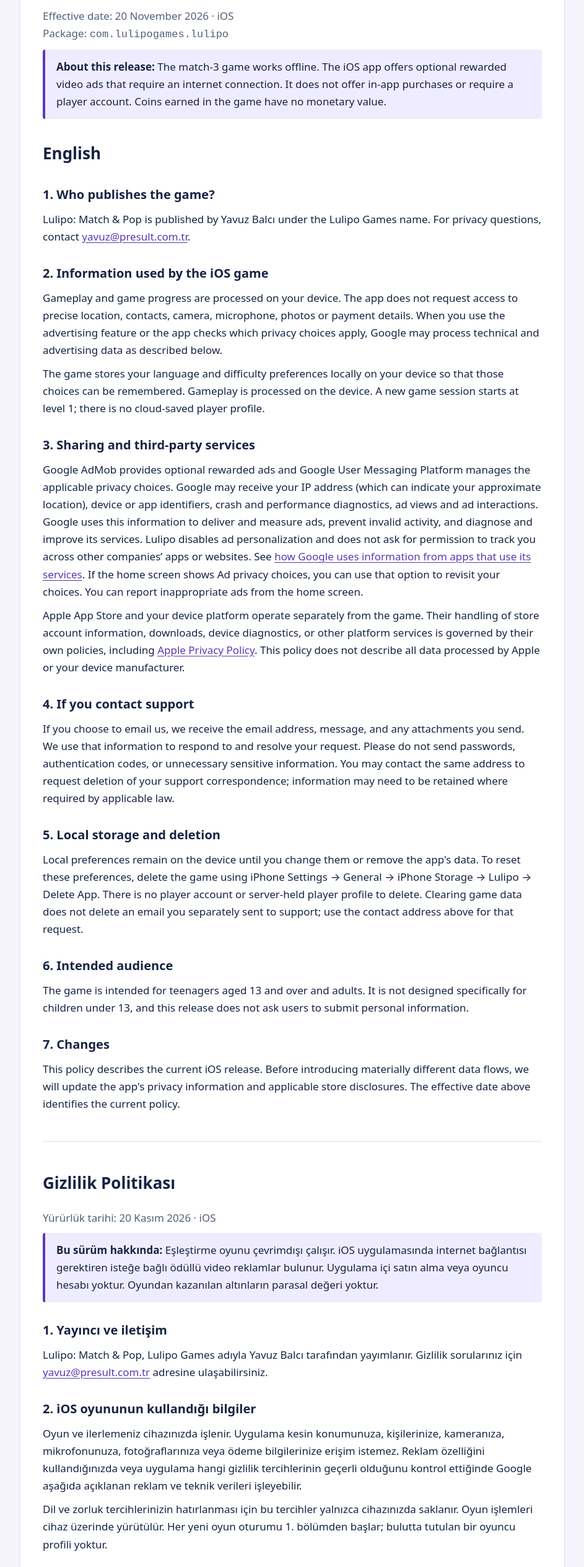
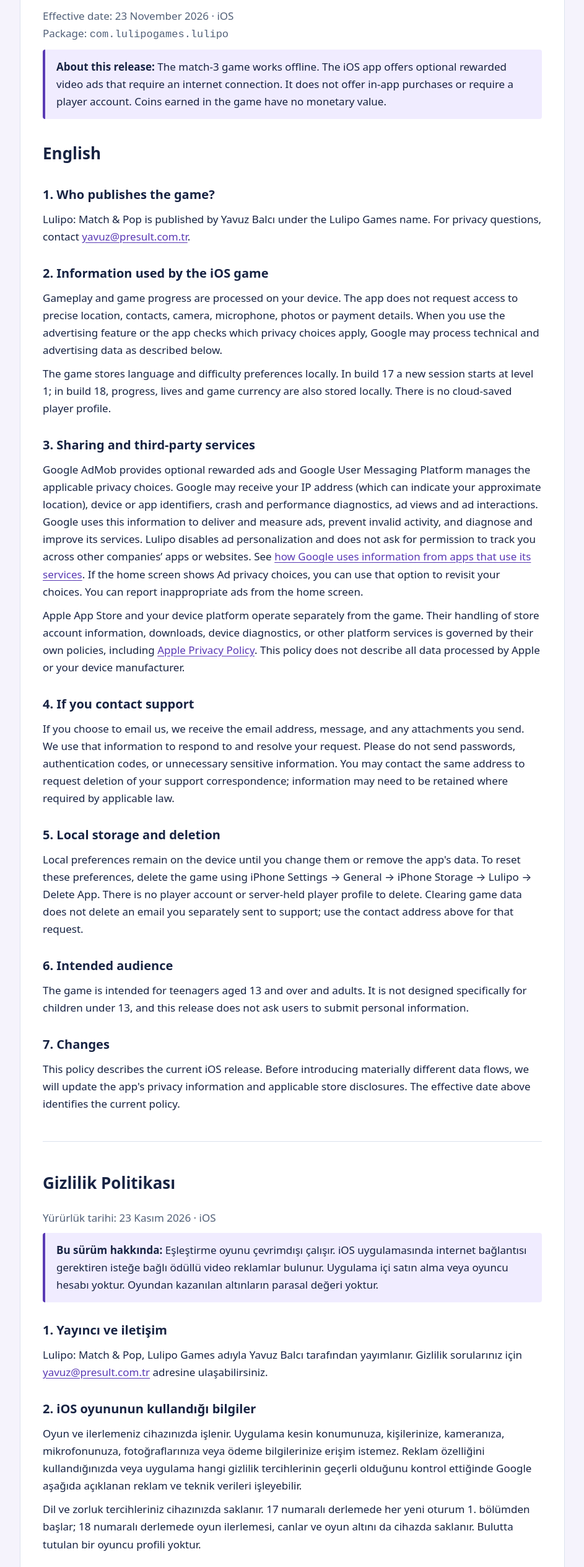
Before and after one commit to ybalci/lulipo-testing, a plain HTML site: page privacy-ios-ads.html in a window 1280 px wide. Shown: the part 272-2800 px from the top of the page at 62% size, without its empty margins (168-1111 px from the left). Drawn offline with Linux system fonts and the light colour scheme.

Commit message:
Update privacy-ios-ads.html

```diff
--- a/privacy-ios-ads.html
+++ b/privacy-ios-ads.html
@@ -11,7 +11,7 @@
 </head>
 <body><main>
 <nav aria-label="Language"><a href="mailto:yavuz@presult.com.tr">Support / Destek</a><a href="#english" lang="en">English</a><a href="#turkce" lang="tr">Türkçe</a></nav>
-<header><p class="meta">Lulipo Games · Yavuz Balcı</p><h1>Lulipo: Match &amp; Pop<br>Privacy Policy</h1><p class="meta">Effective date: 20 November 2026 · iOS<br>Package: <code>com.lulipogames.lulipo</code></p></header>
+<header><p class="meta">Lulipo Games · Yavuz Balcı</p><h1>Lulipo: Match &amp; Pop<br>Privacy Policy</h1><p class="meta">Effective date: 23 November 2026 · iOS<br>Package: <code>com.lulipogames.lulipo</code></p></header>
 <section id="english" lang="en">
 <p class="notice"><strong>About this release:</strong> The match-3 game works offline. The iOS app offers optional rewarded video ads that require an internet connection. It does not offer in-app purchases or require a player account. Coins earned in the game have no monetary value.</p>
 <h2>English</h2>
@@ -19,7 +19,7 @@
 <p>Lulipo: Match &amp; Pop is published by Yavuz Balcı under the Lulipo Games name. For privacy questions, contact <a href="mailto:yavuz@presult.com.tr">yavuz@presult.com.tr</a>.</p>
 <h3>2. Information used by the iOS game</h3>
 <p>Gameplay and game progress are processed on your device. The app does not request access to precise location, contacts, camera, microphone, photos or payment details. When you use the advertising feature or the app checks which privacy choices apply, Google may process technical and advertising data as described below.</p>
-<p>The game stores your language and difficulty preferences locally on your device so that those choices can be remembered. Gameplay is processed on the device. A new game session starts at level 1; there is no cloud-saved player profile.</p>
+<p>The game stores language and difficulty preferences locally. In build 17 a new session starts at level 1; in build 18, progress, lives and game currency are also stored locally. There is no cloud-saved player profile.</p>
 <h3>3. Sharing and third-party services</h3>
 <p>Google AdMob provides optional rewarded ads and Google User Messaging Platform manages the applicable privacy choices. Google may receive your IP address (which can indicate your approximate location), device or app identifiers, crash and performance diagnostics, ad views and ad interactions. Google uses this information to deliver and measure ads, prevent invalid activity, and diagnose and improve its services. Lulipo disables ad personalization and does not ask for permission to track you across other companies’ apps or websites. See <a href="https://policies.google.com/technologies/partner-sites">how Google uses information from apps that use its services</a>. If the home screen shows Ad privacy choices, you can use that option to revisit your choices. You can report inappropriate ads from the home screen.</p>
 <p>Apple App Store and your device platform operate separately from the game. Their handling of store account information, downloads, device diagnostics, or other platform services is governed by their own policies, including <a href="https://www.apple.com/legal/privacy/">Apple Privacy Policy</a>. This policy does not describe all data processed by Apple or your device manufacturer.</p>
@@ -35,13 +35,13 @@
 <hr class="divider">
 <section id="turkce" lang="tr">
 <h2>Gizlilik Politikası</h2>
-<p class="meta">Yürürlük tarihi: 20 Kasım 2026 · iOS</p>
+<p class="meta">Yürürlük tarihi: 23 Kasım 2026 · iOS</p>
 <p class="notice"><strong>Bu sürüm hakkında:</strong> Eşleştirme oyunu çevrimdışı çalışır. iOS uygulamasında internet bağlantısı gerektiren isteğe bağlı ödüllü video reklamlar bulunur. Uygulama içi satın alma veya oyuncu hesabı yoktur. Oyundan kazanılan altınların parasal değeri yoktur.</p>
 <h3>1. Yayıncı ve iletişim</h3>
 <p>Lulipo: Match &amp; Pop, Lulipo Games adıyla Yavuz Balcı tarafından yayımlanır. Gizlilik sorularınız için <a href="mailto:yavuz@presult.com.tr">yavuz@presult.com.tr</a> adresine ulaşabilirsiniz.</p>
 <h3>2. iOS oyununun kullandığı bilgiler</h3>
 <p>Oyun ve ilerlemeniz cihazınızda işlenir. Uygulama kesin konumunuza, kişilerinize, kameranıza, mikrofonunuza, fotoğraflarınıza veya ödeme bilgilerinize erişim istemez. Reklam özelliğini kullandığınızda veya uygulama hangi gizlilik tercihlerinin geçerli olduğunu kontrol ettiğinde Google aşağıda açıklanan reklam ve teknik verileri işleyebilir.</p>
-<p>Dil ve zorluk tercihlerinizin hatırlanması için bu tercihler yalnızca cihazınızda saklanır. Oyun işlemleri cihaz üzerinde yürütülür. Her yeni oyun oturumu 1. bölümden başlar; bulutta tutulan bir oyuncu profili yoktur.</p>
+<p>Dil ve zorluk tercihleriniz cihazınızda saklanır. 17 numaralı derlemede her yeni oturum 1. bölümden başlar; 18 numaralı derlemede oyun ilerlemesi, canlar ve oyun altını da cihazda saklanır. Bulutta tutulan bir oyuncu profili yoktur.</p>
 <h3>3. Paylaşım ve üçüncü taraf hizmetleri</h3>
 <p>İsteğe bağlı ödüllü reklamları Google AdMob sunar. Geçerli gizlilik tercihlerini Google User Messaging Platform yönetir. Google, yaklaşık konumunuzu gösterebilen IP adresinizi, cihaz veya uygulama tanımlayıcılarını, çökme ve performans verilerini, reklam gösterimlerini ve reklam etkileşimlerini alabilir. Google bu verileri reklam sunmak ve ölçmek, geçersiz trafiği önlemek, hizmet sorunlarını teşhis etmek ve hizmetlerini geliştirmek için kullanır. Lulipo reklam kişiselleştirmesini kapatır ve sizi başka şirketlerin uygulama veya sitelerinde takip etmek için izin istemez. Ayrıntılar için <a href="https://policies.google.com/technologies/partner-sites?hl=tr">Google’ın kendi hizmetlerini kullanan uygulamalardan gelen bilgileri nasıl işlediğine</a> bakabilirsiniz. Ana ekranda Reklam gizlilik tercihleri görünüyorsa seçiminizi oradan değiştirebilirsiniz. Uygunsuz reklamı ana ekrandan bildirebilirsiniz.</p>
 <p>Apple App Store ve cihazınızın platform hizmetleri oyundan ayrı çalışır. Mağaza hesabı, indirmeler, cihaz tanılamaları veya diğer platform hizmetlerindeki verilerin işlenmesi, <a href="https://www.apple.com/legal/privacy/tr/">Apple Gizlilik Politikası</a> dahil olmak üzere ilgili sağlayıcıların kendi politikalarına tabidir. Bu politika, Apple’ın veya cihaz üreticinizin işlediği tüm verileri açıklamaz.</p>
```
